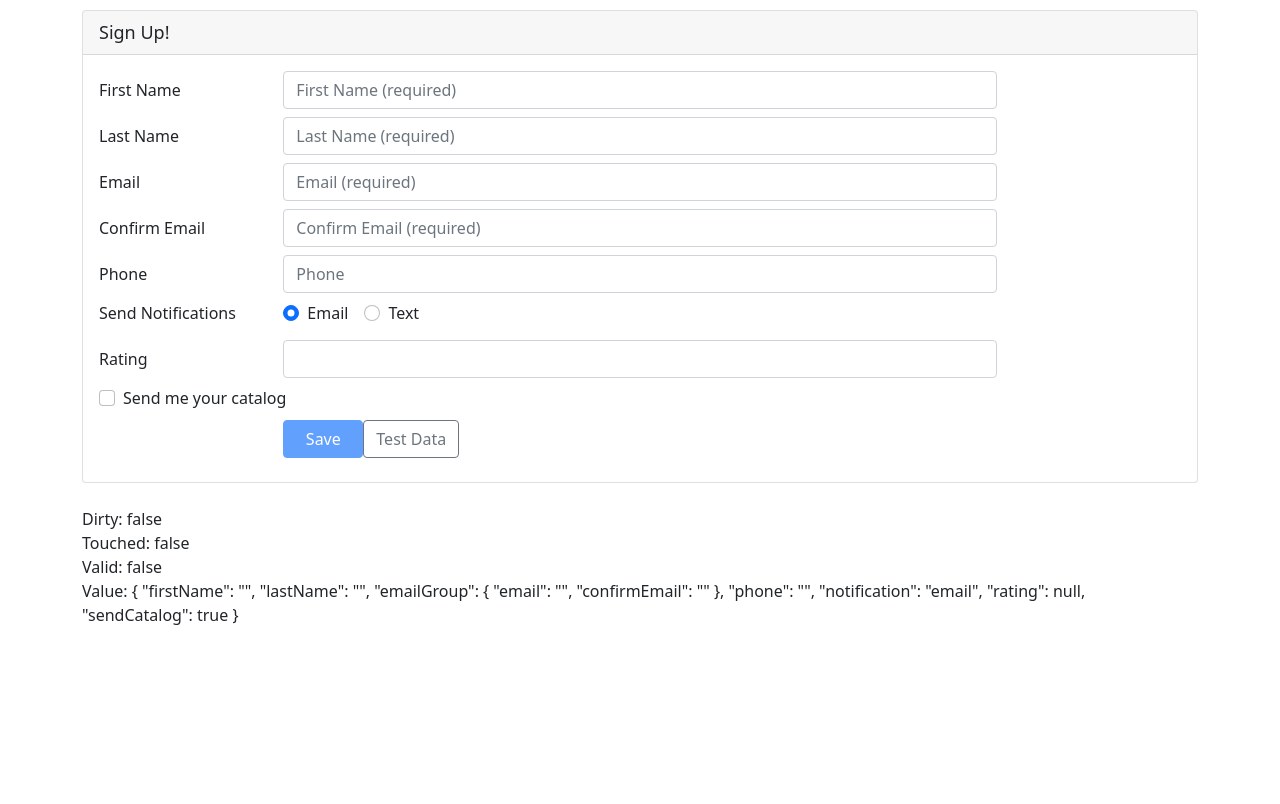
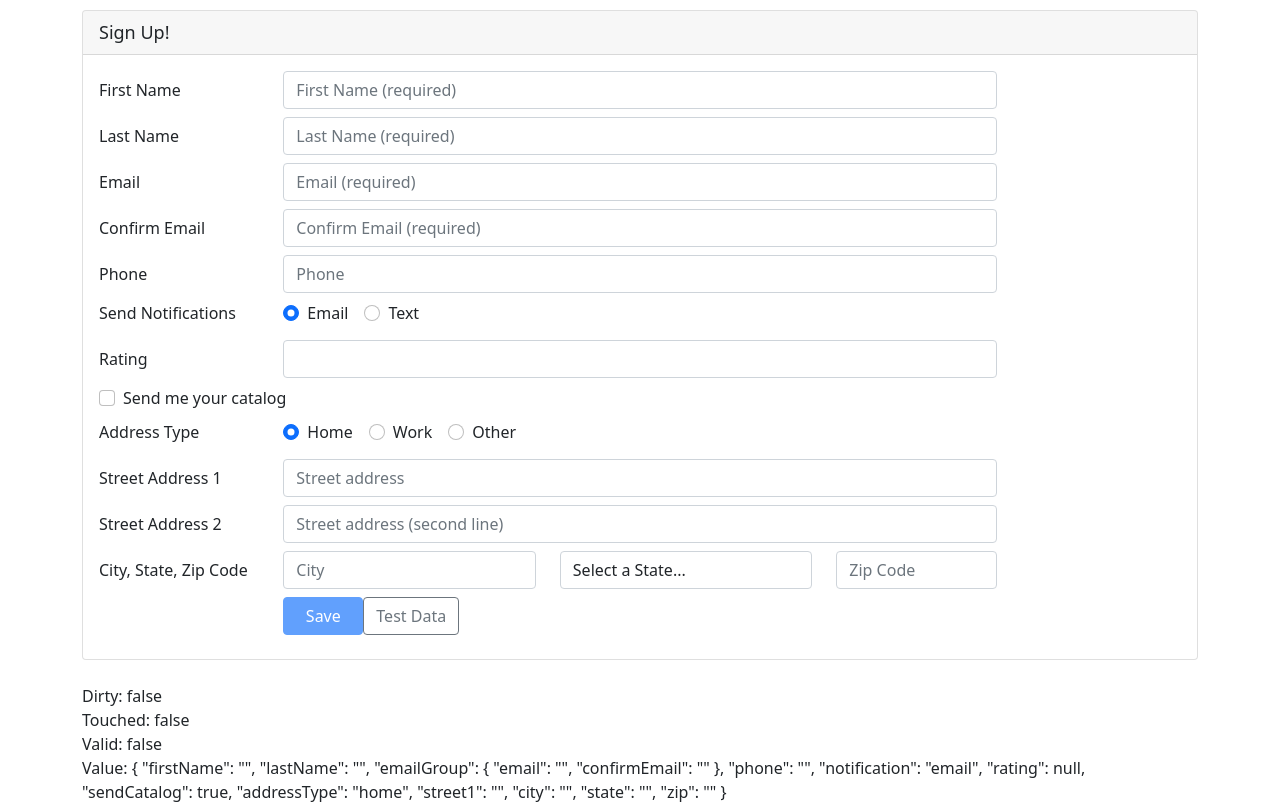
Before and after one commit to rocio-garrido/angular-reactive-forms, an Angular app in the folder demo-start-v12/: page / in a window 1280 px wide. Built offline with nearby package versions, Linux system fonts and the light colour scheme.

Commit message:
Define the input elements to duplicate

```diff
--- a/demo-start-v12/src/app/customers/customer.component.html
+++ b/demo-start-v12/src/app/customers/customer.component.html
@@ -187,7 +187,7 @@
         </div>
       </div>
 
-      <!-- <div *ngIf="customer.sendCatalog">
+      <div *ngIf="customerForm.get('sendCatalog')">
         <div class="form-group row mb-2">
           <label class="col-md-2 col-form-label pt-0">Address Type</label>
           <div class="col-md-8">
@@ -198,8 +198,7 @@
                   id="addressType1Id"
                   type="radio"
                   value="home"
-                  [(ngModel)]="customer.addressType"
-                  name="addressType"
+                  formControlName="addressType"
                 />
                 Home
               </label>
@@ -241,8 +240,7 @@
               id="street1Id"
               type="text"
               placeholder="Street address"
-              [(ngModel)]="customer.street1"
-              name="street1"
+              formControlName="street1"
             />
           </div>
         </div>
@@ -300,7 +298,7 @@
             />
           </div>
         </div>
-      </div> -->
+      </div>
 
       <div class="form-group row mb-2">
         <div class="offset-md-2 col-md-4">
--- a/demo-start-v12/src/app/customers/customer.component.ts
+++ b/demo-start-v12/src/app/customers/customer.component.ts
@@ -54,7 +54,12 @@ export class CustomerComponent implements OnInit {
       phone: '',
       notification: 'email',
       rating: [null, ratingRange(1, 5)],
-      sendCatalog: true
+      sendCatalog: true,
+      addressType: 'home',
+      street1: '',
+      city: '',
+      state: '',
+      zip: ''
     });
 
     this.customerForm.get('notification')?.valueChanges.subscribe(
```
